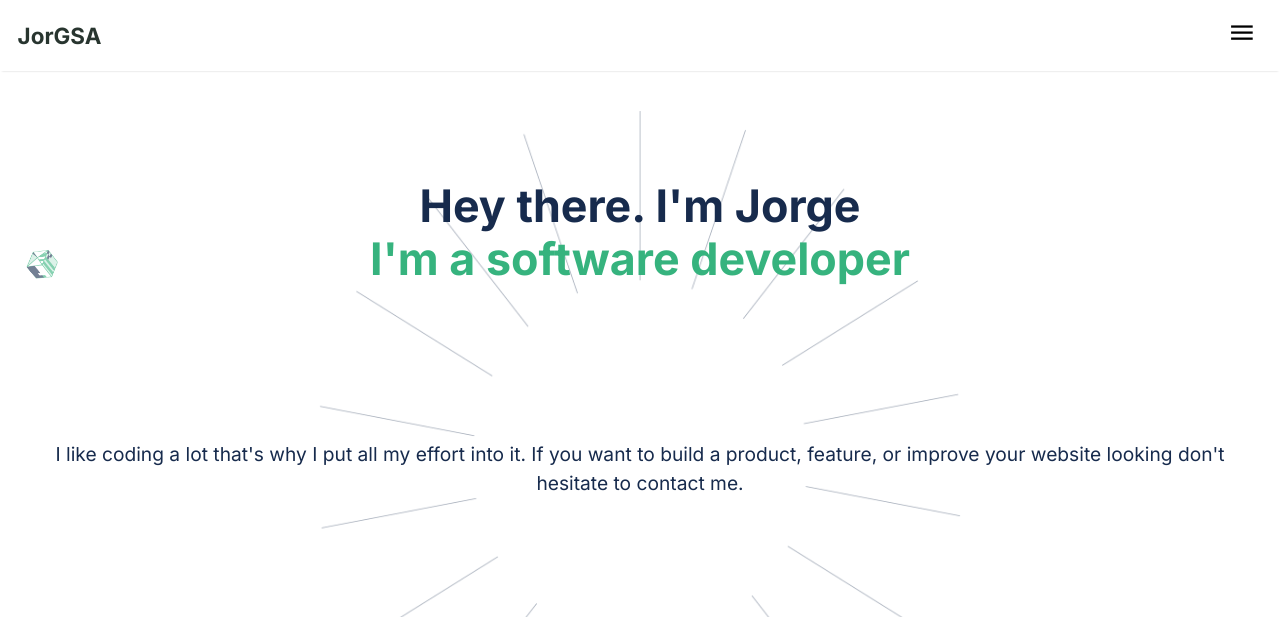
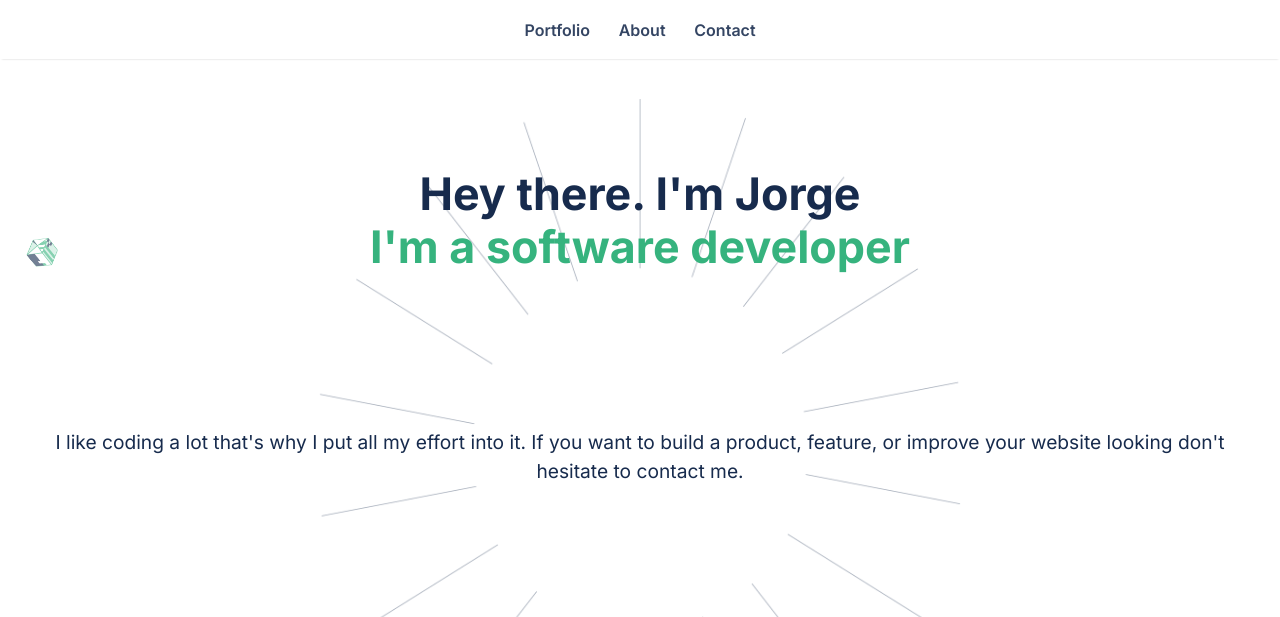
Before and after one commit to jorgeabrahan/me, a website: page index.html in a window 1280 px wide. Shown: the top 617 px of the page. Drawn offline with nearby package versions, Linux system fonts and the light colour scheme.

Commit message:
Create header styling for desktop

```diff
--- a/css/styles.css
+++ b/css/styles.css
@@ -96,6 +96,30 @@ Toolbar (Header)
   font-size: 1.8rem;
 }
 
+.menu__list {
+  list-style-type: none;
+  padding-left: 0;
+}
+
+.menu__link {
+  text-decoration: none;
+  color: #3a4a42;
+  font-weight: 600;
+}
+
+@media (max-width: 768px) {
+  .menu__list {
+    margin-top: 5rem;
+  }
+
+  .menu__item {
+    line-height: 4rem;
+  }
+
+  .menu__link {
+    font-size: 2rem;
+  }
+
   .toolbar__menu {
     position: absolute;
     top: 0;
@@ -107,22 +131,22 @@ Toolbar (Header)
     transition: translate 350ms ease-in-out;
     translate: -100%;
   }
-
-.menu__list {
-  list-style-type: none;
-  margin-top: 5rem;
-  padding: 0;
 }
 
-.menu__item {
-  line-height: 4rem;
+@media (min-width: 768px) {
+  .toolbar {
+    justify-content: center;
   }
-
+  .toolbar__title, .toolbar__btn {
+    display: none;
+  }
+  .menu__list {
+    display: flex;
+    gap: 1.8rem;
+  }
   .menu__link {
-  text-decoration: none;
-  color: #3a4a42;
-  font-weight: 600;
-  font-size: 2rem;
+    color: #344563;
+  }
 }
 
 /*
```
Lines whose indentation alone changed are shown as unchanged.
